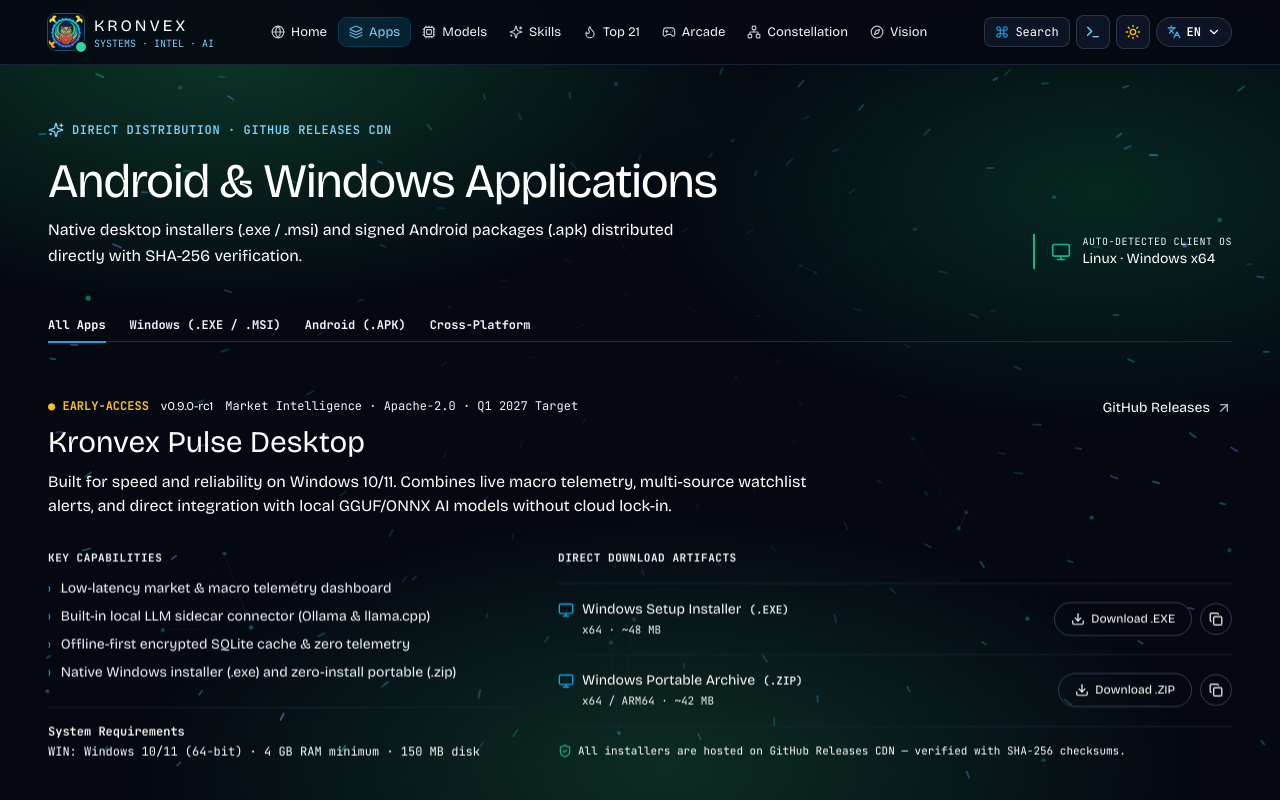
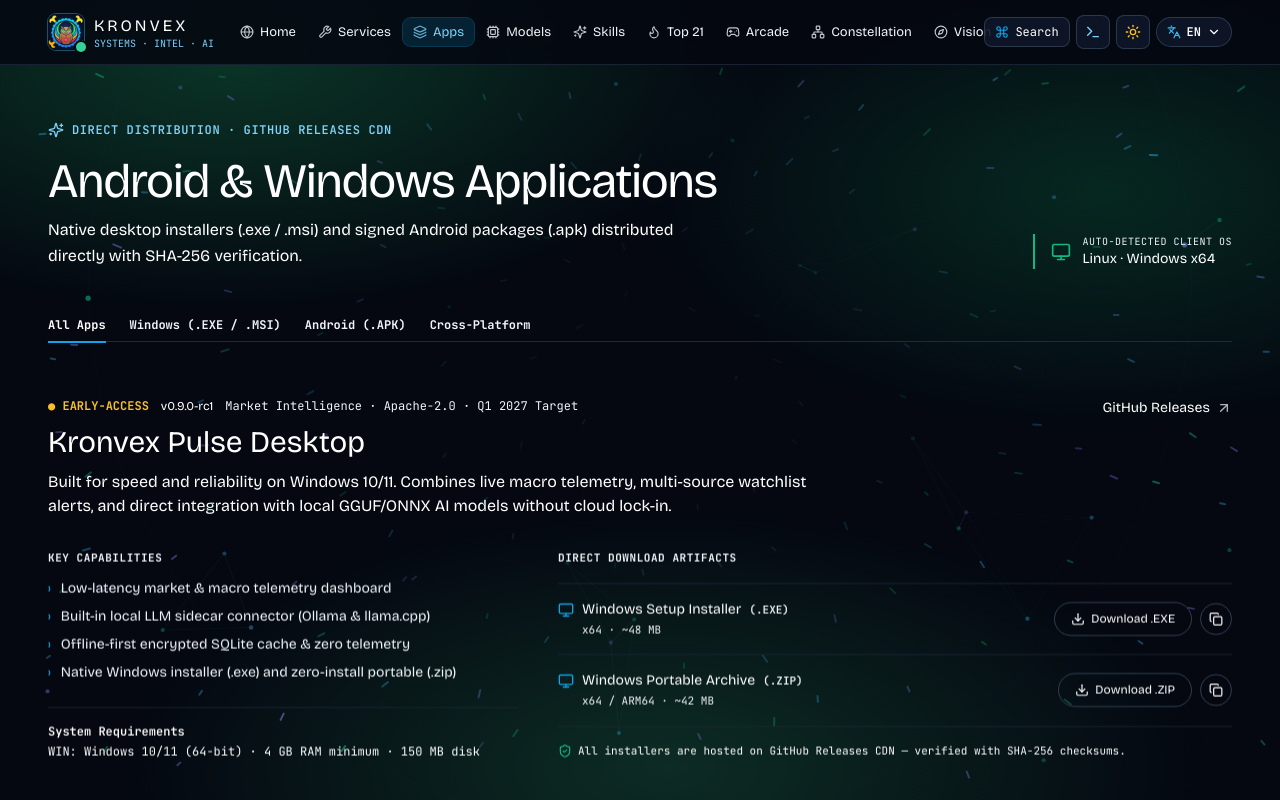
Before and after one commit to KRONVEX/KRONVEX.github.io, a React (Vite) app: page /apps in a window 1280 px wide. Shown: the top 800 px of the page. Built offline with nearby package versions, Linux system fonts and the light colour scheme; a web font is replaced by a local one.

Commit message:
feat(nav): add localized Services link to primary Navbar across all 6 locales

```diff
--- a/src/components/Navbar.tsx
+++ b/src/components/Navbar.tsx
@@ -13,6 +13,7 @@ import {
   Sparkles,
   Sun,
   Terminal,
+  Wrench,
   X,
   Compass,
 } from 'lucide-react';
@@ -34,6 +35,7 @@ export function Navbar({ darkMode, onToggleTheme, onOpenCommand }: NavbarProps)
 
   const navItems = [
     { to: '/', label: t.nav.home, icon: Globe },
+    { to: '/services', label: t.nav.services, icon: Wrench },
     { to: '/apps', label: t.nav.apps, icon: Layers },
     { to: '/models', label: t.nav.models, icon: Cpu },
     { to: '/skills', label: t.nav.skills, icon: Sparkles },
@@ -78,7 +80,7 @@ export function Navbar({ darkMode, onToggleTheme, onOpenCommand }: NavbarProps)
               <Link
                 key={item.to}
                 to={item.to}
-                className={`px-2 xl:px-2.5 py-1.5 rounded-lg text-xs xl:text-[13px] font-medium inline-flex items-center gap-1.5 whitespace-nowrap shrink-0 transition-all ${
+                className={`px-1.5 xl:px-2.5 py-1.5 rounded-lg text-xs xl:text-[13px] font-medium inline-flex items-center gap-1.5 whitespace-nowrap shrink-0 transition-all ${
                   active
                     ? 'bg-sky-500/15 text-sky-800 dark:text-sky-300 ring-1 ring-sky-500/30'
                     : 'text-slate-900 dark:text-slate-100 hover:text-slate-900 dark:hover:text-white hover:bg-slate-100 dark:hover:bg-slate-800/60'
--- a/src/i18n/locales/ar.ts
+++ b/src/i18n/locales/ar.ts
@@ -3,6 +3,7 @@ import type { TranslationSchema } from '../types';
 export const ar: TranslationSchema = {
   nav: {
     home: 'الرئيسية',
+    services: 'الخدمات',
     apps: 'التطبيقات',
     models: 'النماذج',
     skills: 'المهارات',
--- a/src/i18n/locales/de.ts
+++ b/src/i18n/locales/de.ts
@@ -3,6 +3,7 @@ import type { TranslationSchema } from '../types';
 export const de: TranslationSchema = {
   nav: {
     home: 'Start',
+    services: 'Services',
     apps: 'Apps',
     models: 'Modelle',
     skills: 'Skills',
--- a/src/i18n/locales/en.ts
+++ b/src/i18n/locales/en.ts
@@ -3,6 +3,7 @@ import type { TranslationSchema } from '../types';
 export const en: TranslationSchema = {
   nav: {
     home: 'Home',
+    services: 'Services',
     apps: 'Apps',
     models: 'Models',
     skills: 'Skills',
--- a/src/i18n/locales/es.ts
+++ b/src/i18n/locales/es.ts
@@ -3,6 +3,7 @@ import type { TranslationSchema } from '../types';
 export const es: TranslationSchema = {
   nav: {
     home: 'Inicio',
+    services: 'Servicios',
     apps: 'Apps',
     models: 'Modelos',
     skills: 'Skills',
--- a/src/i18n/locales/fr.ts
+++ b/src/i18n/locales/fr.ts
@@ -3,6 +3,7 @@ import type { TranslationSchema } from '../types';
 export const fr: TranslationSchema = {
   nav: {
     home: 'Accueil',
+    services: 'Services',
     apps: 'Apps',
     models: 'Modèles',
     skills: 'Skills',
--- a/src/i18n/locales/zh-CN.ts
+++ b/src/i18n/locales/zh-CN.ts
@@ -3,6 +3,7 @@ import type { TranslationSchema } from '../types';
 export const zhCN: TranslationSchema = {
   nav: {
     home: '首页',
+    services: '服务',
     apps: '应用',
     models: 'AI 模型',
     skills: '技能',
--- a/src/i18n/types.ts
+++ b/src/i18n/types.ts
@@ -19,6 +19,7 @@ export const LOCALE_OPTIONS: LocaleOption[] = [
 export interface TranslationSchema {
   nav: {
     home: string;
+    services: string;
     apps: string;
     models: string;
     skills: string;
```
